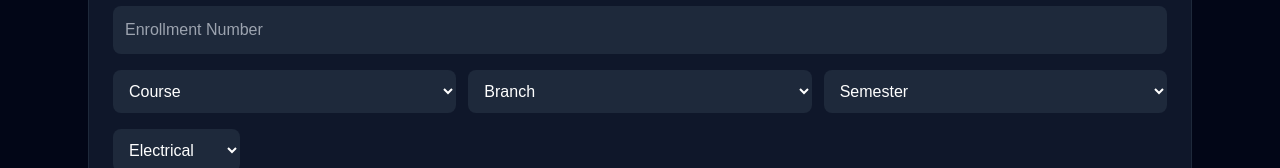
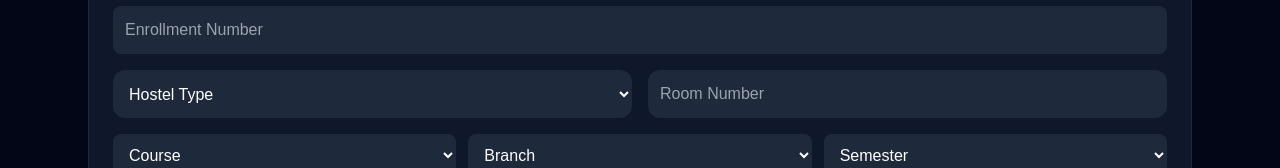
Before and after one commit to jayadithya24/hostelops-fullstack, a React (Vite) app in the folder hostelops-frontend/: page /dashboard in a window 1280 px wide. Shown: the part 236-404 px from the top of the page. Built offline with nearby package versions, Linux system fonts and the light colour scheme; no server answers; sample sign-in values are in the browser's storage.

Commit message:
Updated login UI and added back  buto

```diff
--- a/hostelops-frontend/src/components/ComplaintForm.jsx
+++ b/hostelops-frontend/src/components/ComplaintForm.jsx
@@ -68,7 +68,21 @@ export default function ComplaintForm({refresh}){
           placeholder="Enrollment Number"
           className="w-full bg-slate-800 p-3 rounded-lg"
         />
+<div className="grid grid-cols-1 md:grid-cols-2 gap-4">
 
+  <select className="bg-slate-800 p-3 rounded-xl">
+    <option>Hostel Type</option>
+    <option>Boys Hostel</option>
+    <option>Girls Hostel</option>
+  </select>
+
+  <input
+    type="text"
+    placeholder="Room Number"
+    className="bg-slate-800 p-3 rounded-xl"
+  />
+
+</div>
         <div className="grid grid-cols-3 gap-3">
 
           <select name="course" onChange={handleChange} className="bg-slate-800 p-3 rounded-lg">
--- a/hostelops-frontend/src/pages/Admin.jsx
+++ b/hostelops-frontend/src/pages/Admin.jsx
@@ -60,14 +60,30 @@ export default function Admin() {
 
 
   function handleView(c) {
-    alert(
-`Category: ${c.category}
+
+  alert(
+`Student Details
+
+Name: ${c.name}
+Enrollment: ${c.enrollment}
+
+Course: ${c.course}
+Branch: ${c.branch}
+Semester: ${c.semester}
+
+Hostel: ${c.hostelType}
+Room No: ${c.roomNumber}
+
+Complaint Details
+
+Category: ${c.category}
 Description: ${c.description}
+
 Priority: ${c.priority}
 Status: ${c.status}`
-    );
-  }
+  );
 
+}
 
 
   async function handleDelete(id) {
```
Also changed, not shown: 1 other file (tests, documents, lock files or other folders).
